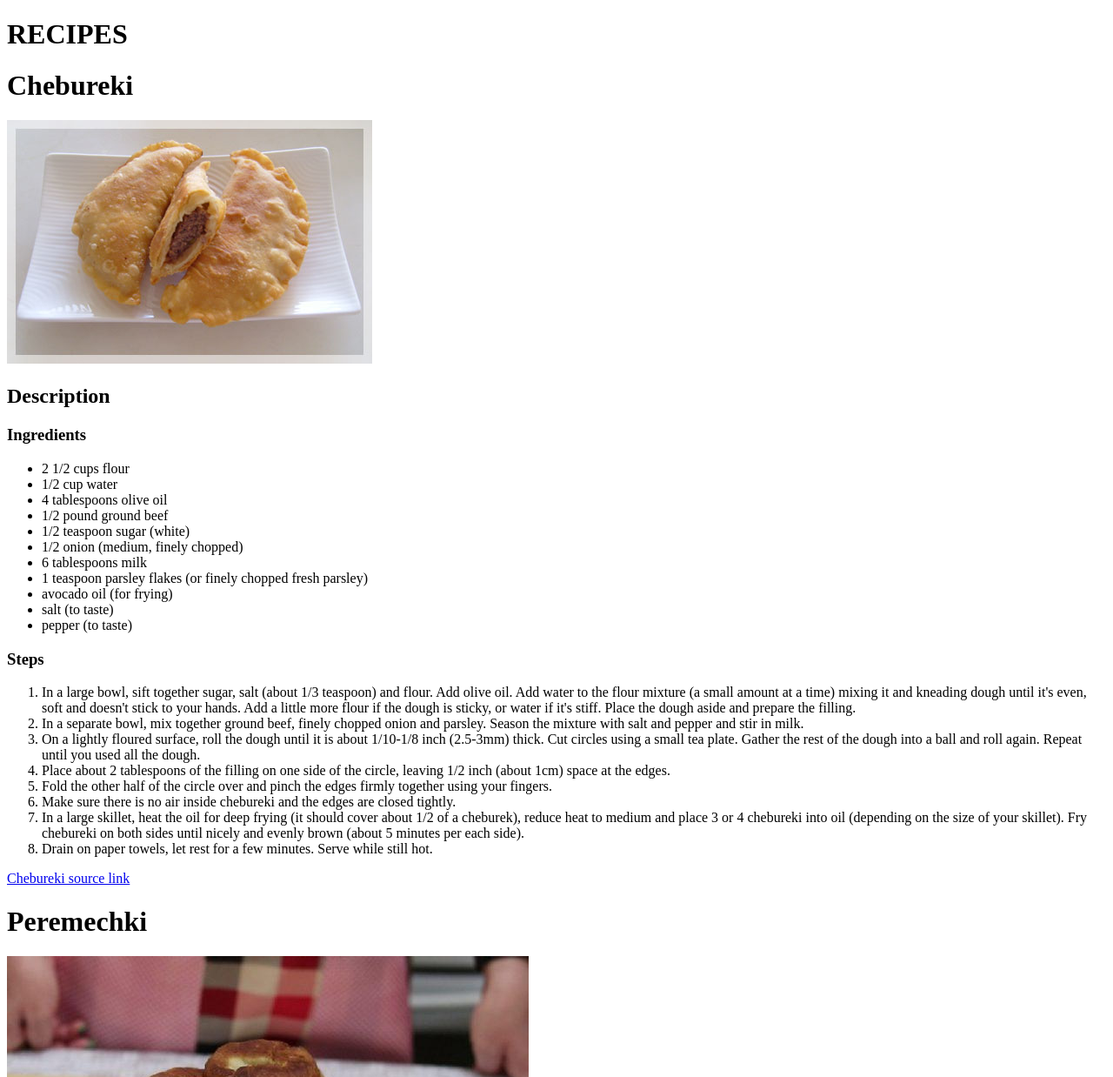
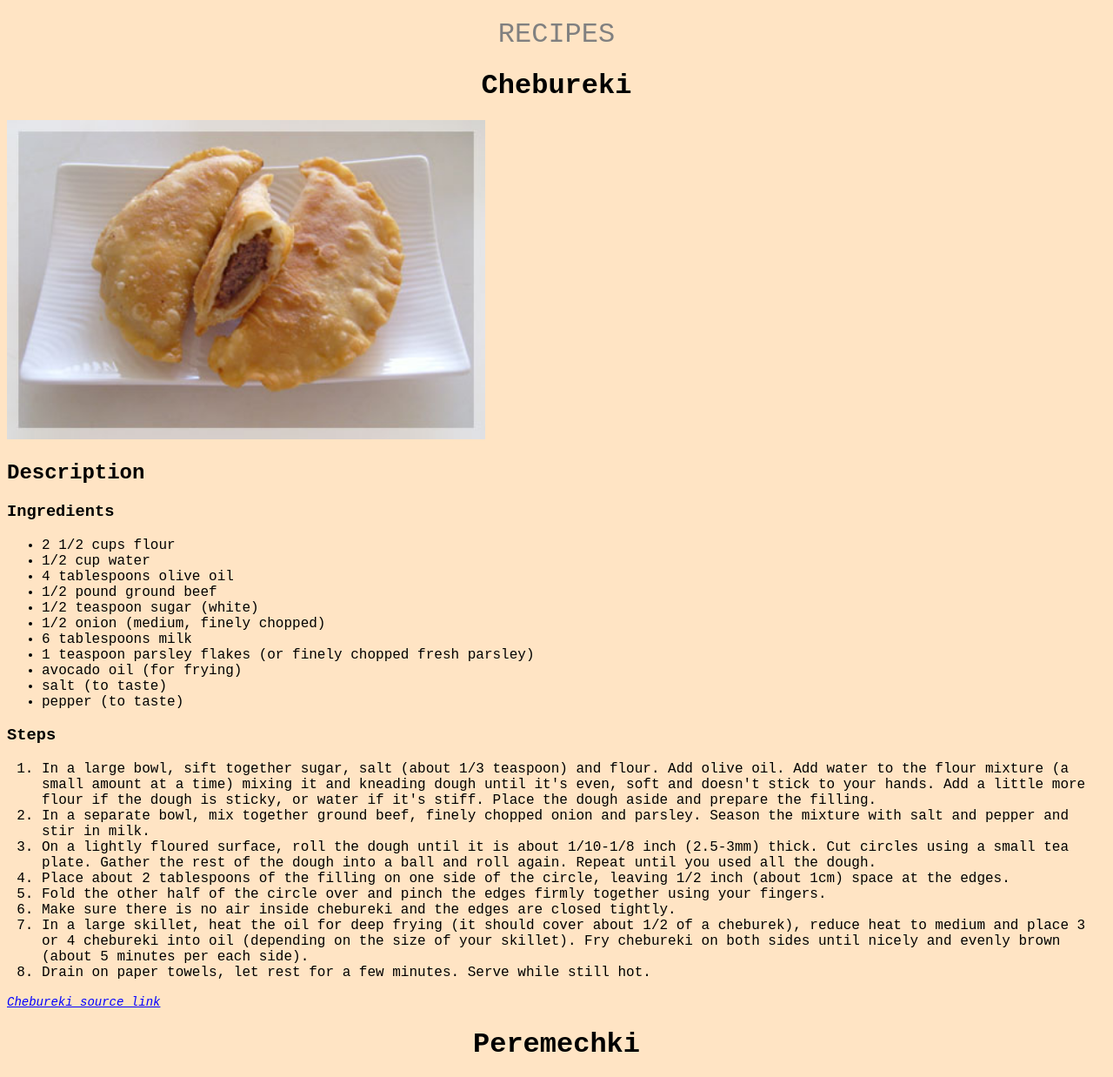
Before and after one commit to ottogrinn/recipes, a plain HTML site: page index.html in a window 1280 px wide. Shown: the top 1238 px of the page at 87% size. Drawn offline with Linux system fonts and the light colour scheme.

Commit message:
added some style

```diff
--- a/index.html
+++ b/index.html
@@ -4,10 +4,11 @@
     <meta charset="UTF-8">
     <meta http-equiv="X-UA-Compatible" content="IE=edge">
     <meta name="viewport" content="width=device-width, initial-scale=1.0">
+    <link rel="stylesheet" href="style.css">
     <title>Recipes</title>
 </head>
 <body>
-    <h1>RECIPES</h1>
+    <h1 class="recipes">RECIPES</h1>
 
     <h1>Chebureki</h1>
 
--- /dev/null
+++ b/style.css
@@ -0,0 +1,25 @@
+* {
+    font-family: 'Courier New', Courier, monospace;
+    background-color: bisque;
+}
+
+.recipes {
+    font-weight:normal;
+    color: gray;
+}
+
+h1 {
+    text-align: center;
+}
+
+
+a {
+    color: blue;
+    font-style: italic;
+    font-size: 14px;
+}
+
+img {
+    width: 550px;
+    height: auto;
+}
```
